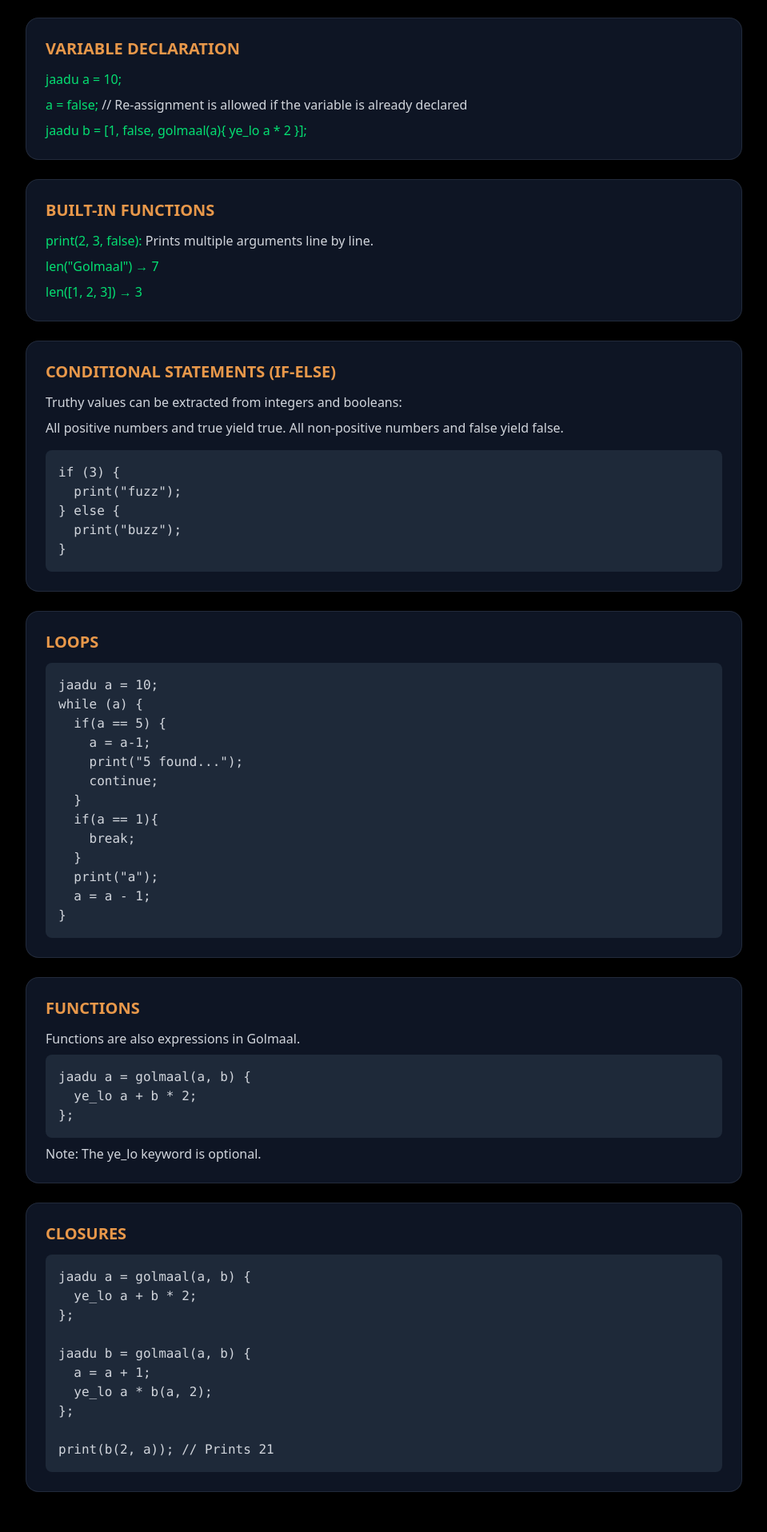
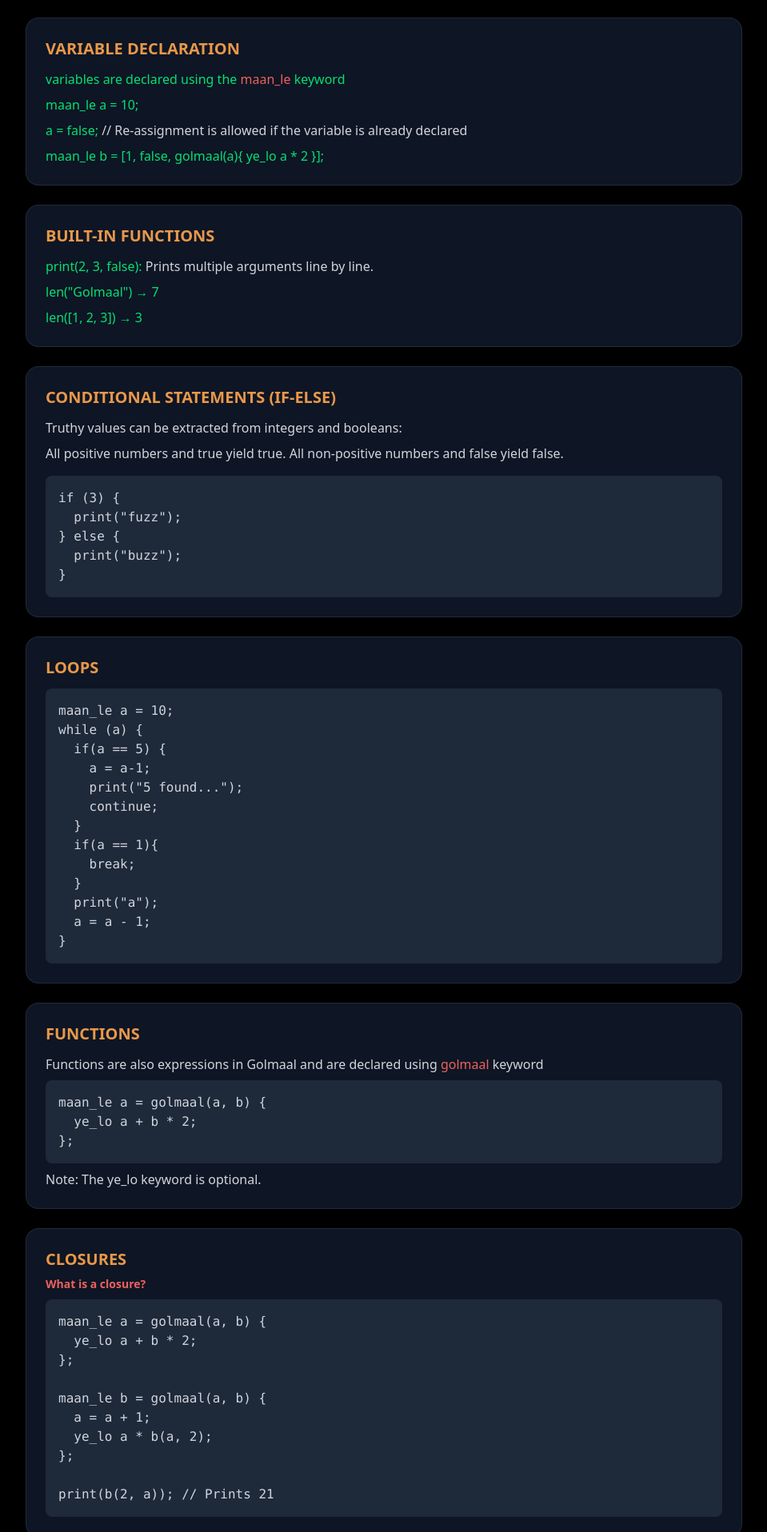
Before and after one commit to SwastikVerma1/Golmaal, a React (Vite) app in the folder Frontend/: page /tutorial in a window 1280 px wide. Shown: the part 504-2420 px from the top of the page at 80% size, without its empty margins (160-1119 px from the left). Built offline with nearby package versions, Linux system fonts and the light colour scheme; no server answers.

Commit message:
Update Tutorial.jsx
updated tutorial

```diff
--- a/Frontend/src/components/pages/Tutorial.jsx
+++ b/Frontend/src/components/pages/Tutorial.jsx
@@ -46,9 +46,10 @@ const Tutorial = () => {
             <div className="bg-gray-900/90 backdrop-blur-md rounded-2xl p-6 border border-gray-700/50 shadow-xl hover:shadow-[#e8984a]/20 transition-all duration-300">
               <h3 className="text-xl font-semibold text-[#e8984a] mb-3">VARIABLE DECLARATION</h3>
               <div className="space-y-2 text-gray-300">
-                <p><span className="text-green-400">jaadu a = 10;</span></p>
+                <p><span className="text-green-400">variables are declared using the <span className='text-[#ec625d]'>maan_le</span> keyword</span></p>
+                <p><span className="text-green-400">maan_le a = 10;</span></p>
                 <p><span className="text-green-400">a = false;</span> // Re-assignment is allowed if the variable is already declared</p>
-                <p><span className="text-green-400">jaadu b = [1, false, golmaal(a){"{ ye_lo a * 2 }"}];</span></p>
+                <p><span className="text-green-400">maan_le b = [1, false, golmaal(a){"{ ye_lo a * 2 }"}];</span></p>
               </div>
             </div>
 
@@ -77,7 +78,7 @@ const Tutorial = () => {
             <div className="bg-gray-900/90 backdrop-blur-md rounded-2xl p-6 border border-gray-700/50 shadow-xl hover:shadow-[#e8984a]/20 transition-all duration-300">
               <h3 className="text-xl font-semibold text-[#e8984a] mb-3">LOOPS</h3>
               <pre className="bg-gray-800 p-4 rounded-lg text-gray-300 overflow-x-auto">
-                <code>{`jaadu a = 10;
+                <code>{`maan_le a = 10;
 while (a) {
   if(a == 5) {
     a = a-1;
@@ -95,9 +96,9 @@ while (a) {
 
             <div className="bg-gray-900/90 backdrop-blur-md rounded-2xl p-6 border border-gray-700/50 shadow-xl hover:shadow-[#e8984a]/20 transition-all duration-300">
               <h3 className="text-xl font-semibold text-[#e8984a] mb-3">FUNCTIONS</h3>
-              <p className="text-gray-300 mb-2">Functions are also expressions in Golmaal.</p>
+              <p className="text-gray-300 mb-2">Functions are also expressions in Golmaal and are declared using <span className='text-[#ec625d]'>golmaal</span> keyword</p>
               <pre className="bg-gray-800 p-4 rounded-lg text-gray-300 overflow-x-auto">
-                <code>{`jaadu a = golmaal(a, b) {
+                <code>{`maan_le a = golmaal(a, b) {
   ye_lo a + b * 2;
 };`}</code>
               </pre>
@@ -105,13 +106,14 @@ while (a) {
             </div>
 
             <div className="bg-gray-900/90 backdrop-blur-md rounded-2xl p-6 border border-gray-700/50 shadow-xl hover:shadow-[#e8984a]/20 transition-all duration-300">
-              <h3 className="text-xl font-semibold text-[#e8984a] mb-3">CLOSURES</h3>
-              <pre className="bg-gray-800 p-4 rounded-lg text-gray-300 overflow-x-auto">
-                <code>{`jaadu a = golmaal(a, b) {
+              <h3 className="text-xl font-semibold text-[#e8984a] mb-1">CLOSURES</h3>
+              <a className="text-sm font-semibold text-[#ec625d] mb-2" href="https://stackoverflow.com/questions/36636/what-is-a-closure">What is a closure?</a>
+              <pre className="bg-gray-800 p-4 mt-2 rounded-lg text-gray-300 overflow-x-auto">
+                <code>{`maan_le a = golmaal(a, b) {
   ye_lo a + b * 2;
 };
 
-jaadu b = golmaal(a, b) {
+maan_le b = golmaal(a, b) {
   a = a + 1;
   ye_lo a * b(a, 2);
 };
```
